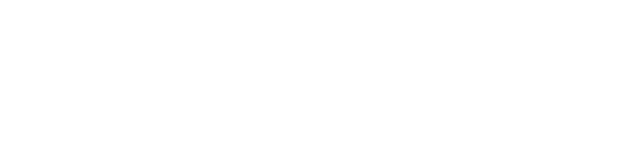
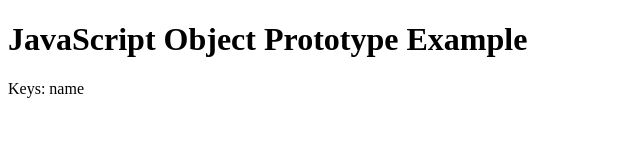
Before and after one commit to acciojob/get-object-keys-informationabout, a website: page main.html in a window 1280 px wide. Shown: the whole page, without its empty margins (0-640 px from the left). Drawn offline with Linux system fonts and the light colour scheme.

Commit message:
created a submission

```diff
--- a/main.html
+++ b/main.html
@@ -7,6 +7,8 @@
 </head>
 
 <body>
+	<h1>JavaScript Object Prototype Example</h1>
+    <p id="output"></p>
 	<!-- the entire body must be written by student -->
     <script type="text/javascript" src="./script.js">
 </script>
--- a/script.js
+++ b/script.js
@@ -1 +1,11 @@
 //your JS code here. If required.
+// Create the student object
+const student = {
+  name: "John Doe",
+};
+
+Object.prototype.getKeys = function () {
+  return Object.keys(this);
+};
+const keys = student.getKeys();
+document.getElementById("output").textContent = `Keys: ${keys.join(", ")}`;
```
